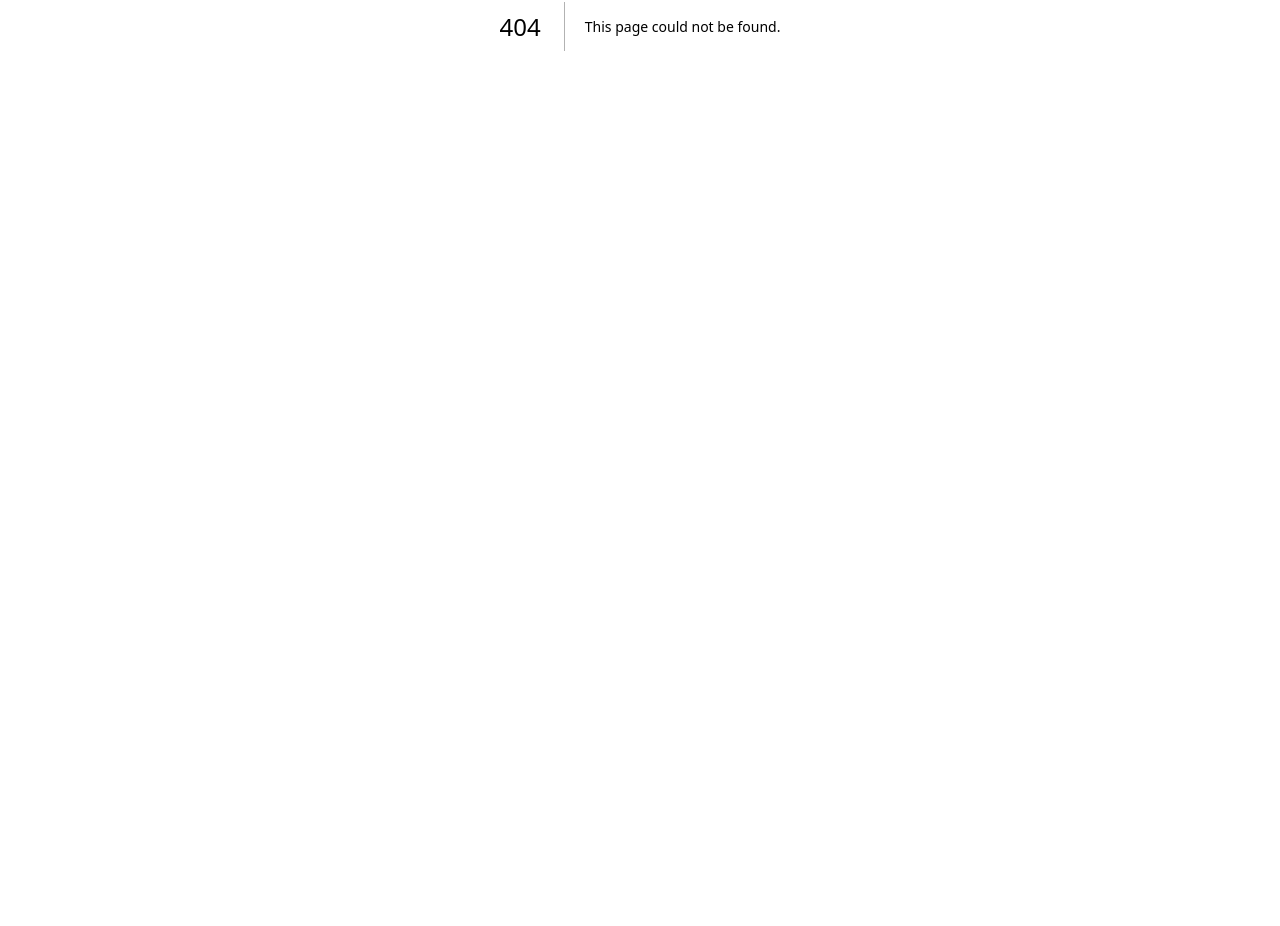
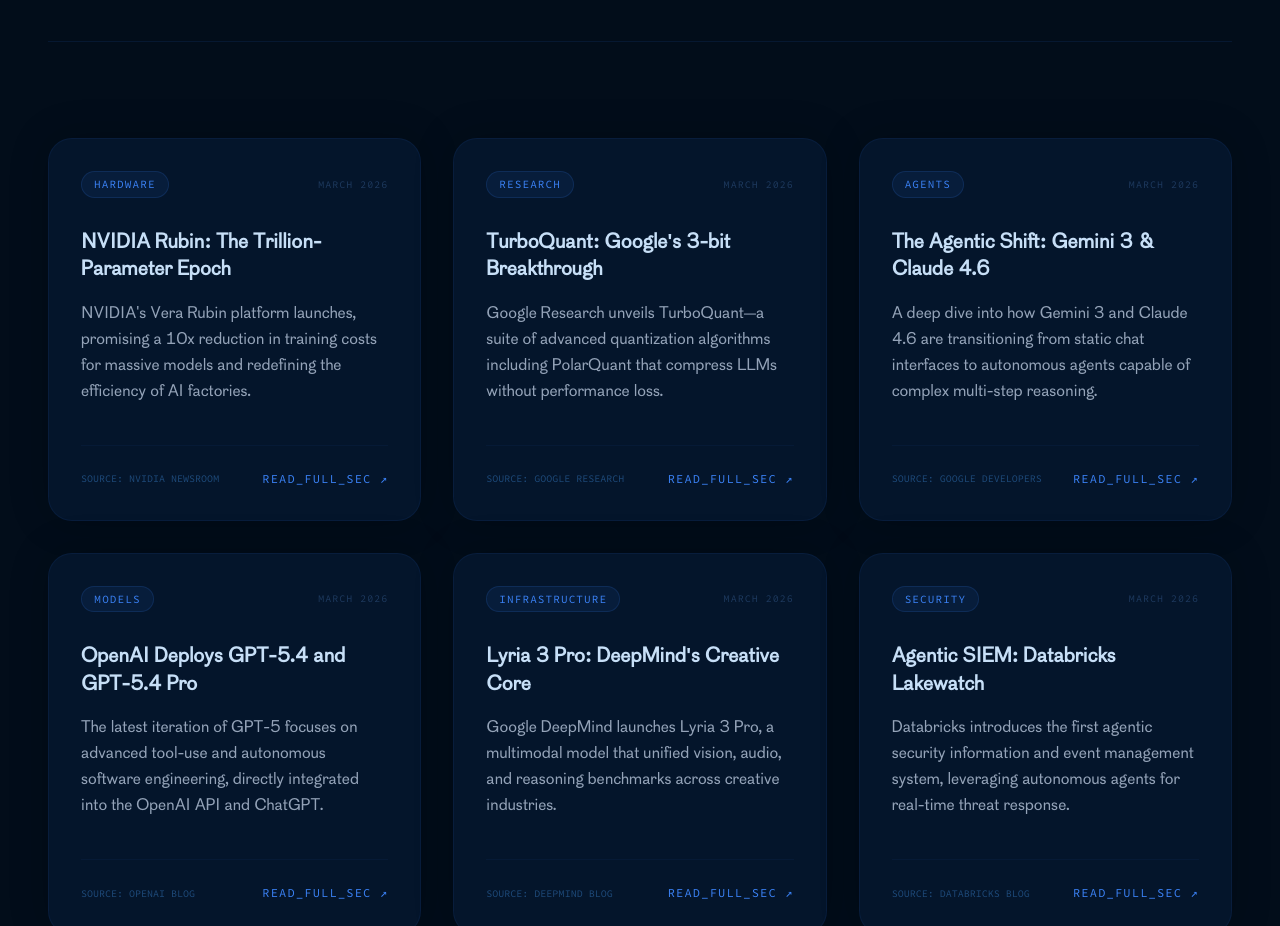
Before and after one commit to Jeyakaran-tech/envaedha, a Next.js app: page /blog in a window 1280 px wide. Before the commit this address had no page. Shown: the part 374-1300 px from the top of the page. Before the commit the page ends 800 px from the top, so only its background shows below. Built offline with nearby package versions, Linux system fonts and the light colour scheme.

Commit message:
feat: add blog page with curated AI insights and update navbar with a blog link.

```diff
--- /dev/null
+++ b/src/app/blog/page.tsx
@@ -0,0 +1,162 @@
+"use client";
+
+import Navbar from "@/components/ui/navbar";
+import Footer from "@/components/ui/footer";
+import { useScrollReveal } from "@/hooks/use-scroll-reveal";
+
+const BLOG_POSTS = [
+    {
+        id: "01",
+        date: "MARCH 2026",
+        category: "HARDWARE",
+        title: "NVIDIA Rubin: The Trillion-Parameter Epoch",
+        excerpt: "NVIDIA's Vera Rubin platform launches, promising a 10x reduction in training costs for massive models and redefining the efficiency of AI factories.",
+        source: "NVIDIA Newsroom",
+        url: "https://nvidianews.nvidia.com/news/nvidia-vera-rubin-platform",
+    },
+    {
+        id: "02",
+        date: "MARCH 2026",
+        category: "RESEARCH",
+        title: "TurboQuant: Google's 3-bit Breakthrough",
+        excerpt: "Google Research unveils TurboQuant—a suite of advanced quantization algorithms including PolarQuant that compress LLMs without performance loss.",
+        source: "Google Research",
+        url: "https://research.google/blog/turboquant-redefining-ai-efficiency-with-extreme-compression/",
+    },
+    {
+        id: "03",
+        date: "MARCH 2026",
+        category: "AGENTS",
+        title: "The Agentic Shift: Gemini 3 & Claude 4.6",
+        excerpt: "A deep dive into how Gemini 3 and Claude 4.6 are transitioning from static chat interfaces to autonomous agents capable of complex multi-step reasoning.",
+        source: "Google Developers",
+        url: "https://developers.googleblog.com/closing-the-knowledge-gap-with-agent-skills/",
+    },
+    {
+        id: "04",
+        date: "MARCH 2026",
+        category: "MODELS",
+        title: "OpenAI Deploys GPT-5.4 and GPT-5.4 Pro",
+        excerpt: "The latest iteration of GPT-5 focuses on advanced tool-use and autonomous software engineering, directly integrated into the OpenAI API and ChatGPT.",
+        source: "OpenAI Blog",
+        url: "https://openai.com/index/introducing-gpt-5-4/",
+    },
+    {
+        id: "05",
+        date: "MARCH 2026",
+        category: "INFRASTRUCTURE",
+        title: "Lyria 3 Pro: DeepMind's Creative Core",
+        excerpt: "Google DeepMind launches Lyria 3 Pro, a multimodal model that unified vision, audio, and reasoning benchmarks across creative industries.",
+        source: "DeepMind Blog",
+        url: "https://deepmind.google/blog/lyria-3-pro-multimodal-creative-intelligence/",
+    },
+    {
+        id: "06",
+        date: "MARCH 2026",
+        category: "SECURITY",
+        title: "Agentic SIEM: Databricks Lakewatch",
+        excerpt: "Databricks introduces the first agentic security information and event management system, leveraging autonomous agents for real-time threat response.",
+        source: "Databricks Blog",
+        url: "https://www.databricks.com/blog/databricks-announces-lakewatch-new-open-agentic-siem",
+    },
+];
+
+export default function BlogPage() {
+    const revealRef = useScrollReveal();
+    const gridRef = useScrollReveal<HTMLDivElement>({ threshold: 0.05 });
+
+    return (
+        <div className="flex min-h-screen flex-col" style={{ background: "#020d1a" }}>
+            <Navbar />
+
+            <main className="flex-1 pt-32 pb-20">
+                <div className="mx-auto max-w-7xl px-6 lg:px-12">
+
+                    {/* Header */}
+                    <header ref={revealRef} className="reveal mb-24 border-b border-blue-500/10 pb-16">
+                        {/* <div className="flex items-center gap-3 mb-6">
+                            <span className="w-2 h-2 rounded-full bg-blue-500 animate-pulse" />
+                            <p className="font-mono text-[14px] tracking-[0.25em]" style={{ color: "#3b82f6" }}>// INTEL_FEED_V4.8</p>
+                        </div> */}
+                        <h1 className="text-5xl sm:text-6xl font-bold tracking-tight max-w-4xl leading-[1.05]" style={{ color: "#e2eeff" }}>
+                            Signals from the<br />
+                            <span style={{ color: "#3b82f6" }}>frontier of intelligence.</span>
+                        </h1>
+                        <p className="mt-8 text-xl font-sans max-w-2xl leading-relaxed" style={{ color: "#94a3b8" }}>
+                            Curated insights and research breakthroughs synthesized for the engineering mind. Real-time updates from the global AI research labs.
+                        </p>
+                    </header>
+
+                    {/* Blog Grid */}
+                    <div ref={gridRef} className="reveal-stagger grid grid-cols-1 md:grid-cols-2 lg:grid-cols-3 gap-8">
+                        {BLOG_POSTS.map((post) => (
+                            <article
+                                key={post.id}
+                                className="group relative rounded-3xl p-8 transition-all duration-300 hover:scale-[1.02]"
+                                style={{
+                                    background: "#04152b",
+                                    border: "1px solid rgba(59,130,246,0.08)",
+                                    boxShadow: "0 0 40px rgba(0,0,0,0.2)"
+                                }}
+                            >
+                                {/* Hover glow */}
+                                <div className="absolute inset-0 rounded-3xl opacity-0 group-hover:opacity-100 transition-opacity pointer-events-none"
+                                    style={{ background: "radial-gradient(circle at top right, rgba(59,130,246,0.04), transparent 70%)" }} />
+
+                                <div className="relative z-10 flex flex-col h-full">
+                                    <div className="flex items-center justify-between mb-8">
+                                        <span className="font-mono text-[11px] tracking-widest px-3 py-1 rounded-full"
+                                            style={{ background: "rgba(59,130,246,0.08)", color: "#3b82f6", border: "1px solid rgba(59,130,246,0.15)" }}>
+                                            {post.category}
+                                        </span>
+                                        <span className="font-mono text-[10px] tracking-widest" style={{ color: "#1e3a5f" }}>{post.date}</span>
+                                    </div>
+
+                                    <h2 className="text-xl font-bold leading-snug mb-4 group-hover:text-blue-400 transition-colors" style={{ color: "#c7dff7" }}>
+                                        {post.title}
+                                    </h2>
+
+                                    <p className="text-base font-sans leading-relaxed mb-10 mt-auto" style={{ color: "#94a3b8" }}>
+                                        {post.excerpt}
+                                    </p>
+
+                                    <div className="flex items-center justify-between pt-6 border-t border-blue-500/5 mt-auto">
+                                        <span className="font-mono text-[10px] uppercase" style={{ color: "#1e4a7a" }}>SOURCE: {post.source}</span>
+                                        <a
+                                            href={post.url}
+                                            target="_blank"
+                                            rel="noopener noreferrer"
+                                            className="font-mono text-[12px] tracking-widest transition-colors flex items-center gap-2"
+                                            style={{ color: "#3b82f6" }}
+                                        >
+                                            READ_FULL_SEC ↗
+                                        </a>
+                                    </div>
+                                </div>
+                            </article>
+                        ))}
+                    </div>
+
+                    {/* Bottom CTA */}
+                    <div className="mt-32 text-center p-16 rounded-[40px] relative overflow-hidden"
+                        style={{ background: "rgba(59,130,246,0.02)", border: "1px dashed rgba(59,130,246,0.15)" }}>
+                        <h3 className="text-2xl font-bold mb-4" style={{ color: "#e2eeff" }}>Stay at the frontier.</h3>
+                        <p className="text-base font-sans max-w-lg mx-auto mb-8" style={{ color: "#94a3b8" }}>
+                            Our engineering team monitors over 40 arXiv repositories and 100+ research blogs daily.
+                        </p>
+                        <button className="px-8 py-3 rounded-full font-mono text-[12px] tracking-widest font-bold transition-all"
+                            style={{ background: "#3b82f6", color: "#fff" }}
+                            onMouseEnter={e => e.currentTarget.style.boxShadow = "0 0 20px rgba(59,130,246,0.4)"}
+                            onMouseLeave={e => e.currentTarget.style.boxShadow = "none"}
+                        >
+                            ENQUIRE_FOR_RESEARCH_PARTNERSHIP
+                        </button>
+                    </div>
+
+                </div>
+            </main>
+
+            <Footer />
+        </div>
+    );
+}
--- a/src/components/ui/navbar.tsx
+++ b/src/components/ui/navbar.tsx
@@ -47,6 +47,7 @@
                         <NavLink href="/#services" isActive={activeLink === "#services"} onClick={() => handleLinkClick("#services")}>SERVICES</NavLink>
                         <NavLink href="/#case-studies" isActive={activeLink === "#case-studies"} onClick={() => handleLinkClick("#case-studies")}>CASE STUDIES</NavLink>
                         <NavLink href="/#why-us" isActive={activeLink === "#why-us"} onClick={() => handleLinkClick("#why-us")}>WHY US</NavLink>
+                        <NavLink href="/blog" isActive={activeLink === "/blog"} onClick={() => handleLinkClick("/blog")}>BLOG</NavLink>
                         <NavLink href="/#who-we-are" isActive={activeLink === "#who-we-are"} onClick={() => handleLinkClick("#who-we-are")}>ABOUT</NavLink>
                     </div>
 
@@ -75,6 +76,7 @@
                         <MobileNavLink href="/#services" isActive={activeLink === "#services"} onClick={() => handleLinkClick("#services")}>SERVICES</MobileNavLink>
                         <MobileNavLink href="/#case-studies" isActive={activeLink === "#case-studies"} onClick={() => handleLinkClick("#case-studies")}>CASE STUDIES</MobileNavLink>
                         <MobileNavLink href="/#why-us" isActive={activeLink === "#why-us"} onClick={() => handleLinkClick("#why-us")}>WHY US</MobileNavLink>
+                        <MobileNavLink href="/blog" isActive={activeLink === "/blog"} onClick={() => handleLinkClick("/blog")}>BLOG</MobileNavLink>
                         <MobileNavLink href="/#who-we-are" isActive={activeLink === "#who-we-are"} onClick={() => handleLinkClick("#who-we-are")}>ABOUT</MobileNavLink>
                         <Link href="/schedule-a-meeting" className="pt-4">
                             <Button className="w-full bg-primary text-white rounded-full py-4 text-sm font-extrabold font-sans shadow-[0_0_20px_rgba(99,102,241,0.3)]">
```
